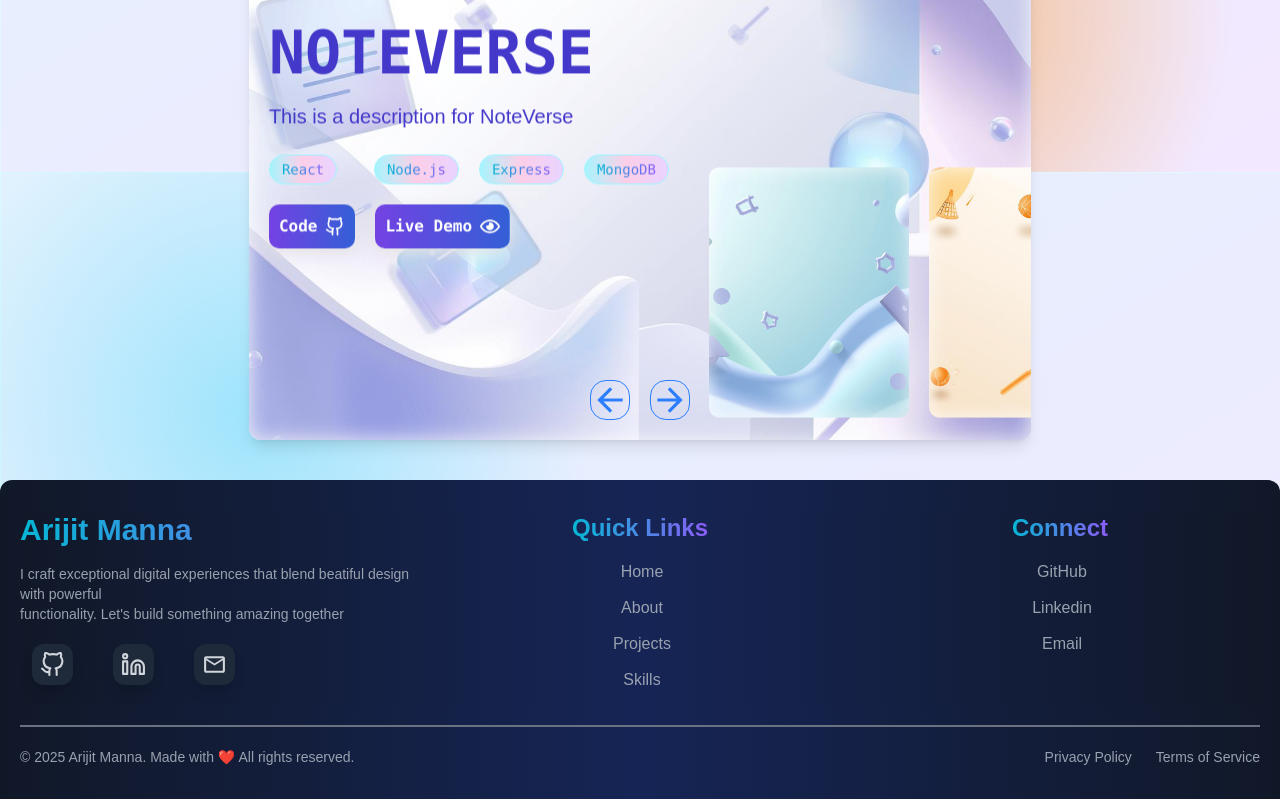
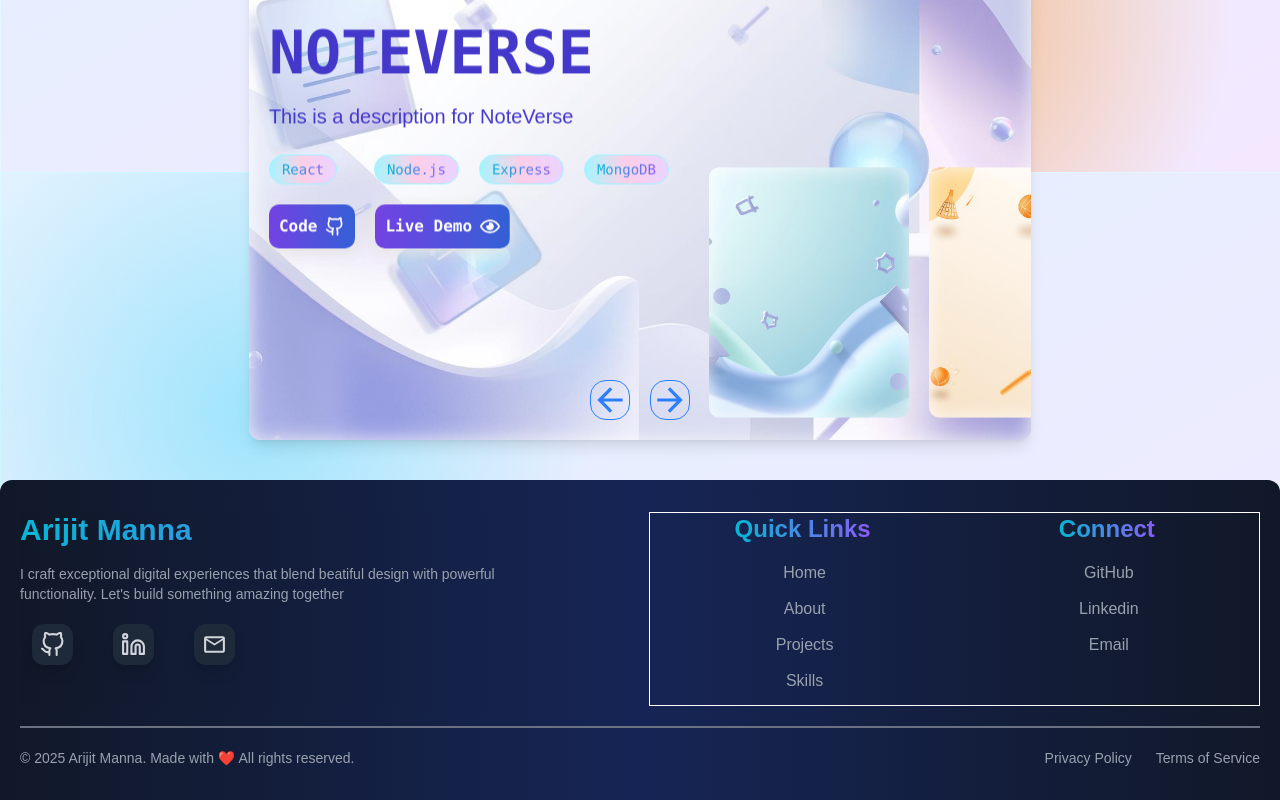
Before and after one commit to Arijitmanna200/Arijit-Manna-Portfolio, a React (Vite) app in the folder Frontend/: page / in a window 1280 px wide. Shown: the part 3828-4628 px from the top of the page. Built offline with nearby package versions, Linux system fonts and the light colour scheme.

Commit message:
little update

```diff
--- a/Frontend/src/components/Footer.jsx
+++ b/Frontend/src/components/Footer.jsx
@@ -35,7 +35,8 @@ const Footer = () => {
               <div className="rounded-xl p-2 bg-gray-800 text-gray-300 shadow-lg hover:bg-linear-to-tr from-purple-500 to-pink-500 hover:text-white hover:scale-110 active:scale-100 transition duration-300 ease-in-out w-fit"> <MdMailOutline size={25} /> </div>
             </div>
           </div>
-          <div className="flex flex-col lg:items-center md:items-center items-start w-full quick-links">
+          <div className="flex flex-row w-full border">
+          <div className="flex flex-col lg:items-center md:items-center items-center w-full quick-links">
             <h1 className="text-2xl font-bold mb-4 prof-color">Quick Links</h1>
             {quick_link.map((item, index) => (
               <a key={index} href={item.link} className="flex flex-row mb-3 gap-1  footer-link">
@@ -44,7 +45,7 @@ const Footer = () => {
             </a>
             ))}
           </div>
-          <div className="flex flex-col lg:items-center md:items-center items-start w-full connect">
+          <div className="flex flex-col lg:items-center md:items-center items-center w-full connect">
             <h1 className="text-2xl font-bold mb-4 prof-color">Connect</h1>
             {connect.map((item, index) => (
               <a key={index} href={item.link} className="flex flex-row mb-3 gap-1  footer-link">
@@ -52,6 +53,7 @@ const Footer = () => {
               <div className="m-auto text-gray-400 transition duration-300 ease-in-out footer-item"> {item.name} </div>
             </a>
             ))}
+          </div>
           </div>
         </div>
 
```
